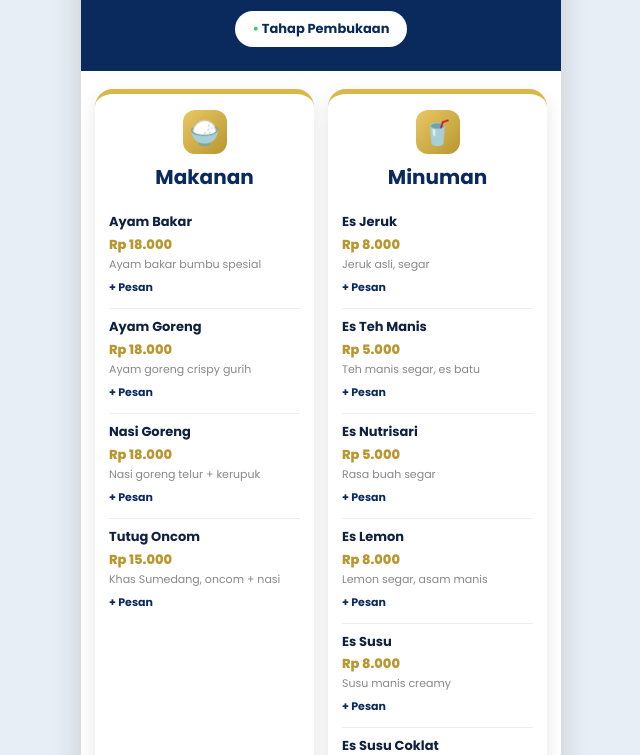
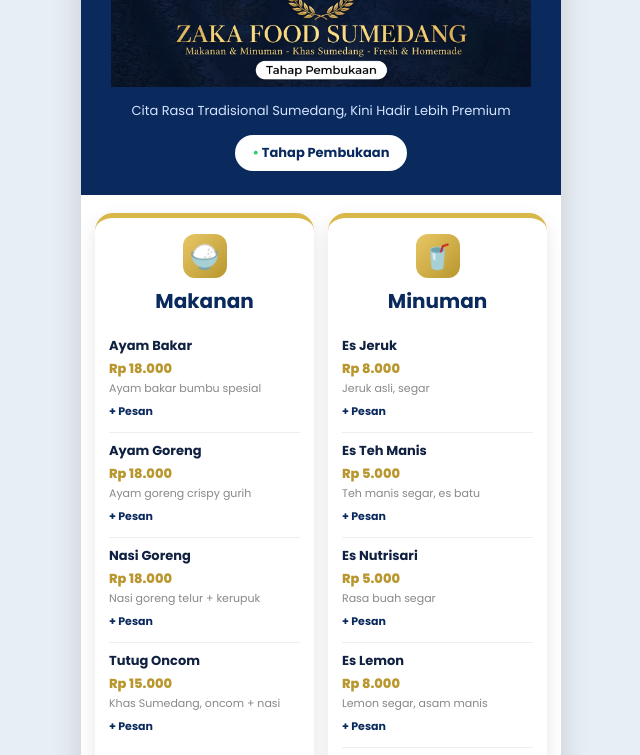
Before and after one commit to zaka9876z-ops/belajar-html, a plain HTML site: page index.html in a window 1280 px wide. Shown: the part 85-840 px from the top of the page, without its empty margins (319-959 px from the left). Drawn offline with Linux system fonts and the light colour scheme.

Commit message:
Update index.html

```diff
--- a/index.html
+++ b/index.html
@@ -33,7 +33,7 @@ body{margin:0;font-family:'Poppins',Arial,sans-serif;background:#E8EEF5;color:#0
 <body>
 <div class="wrap">
 <div class="top">
-<img src="logo.jpg">
+<img src="IMG-20261128-WA8027.jpg">
 <p>Cita Rasa Tradisional Sumedang, Kini Hadir Lebih Premium</p>
 <span class="open"><i>•</i> Tahap Pembukaan</span>
 </div>
```
